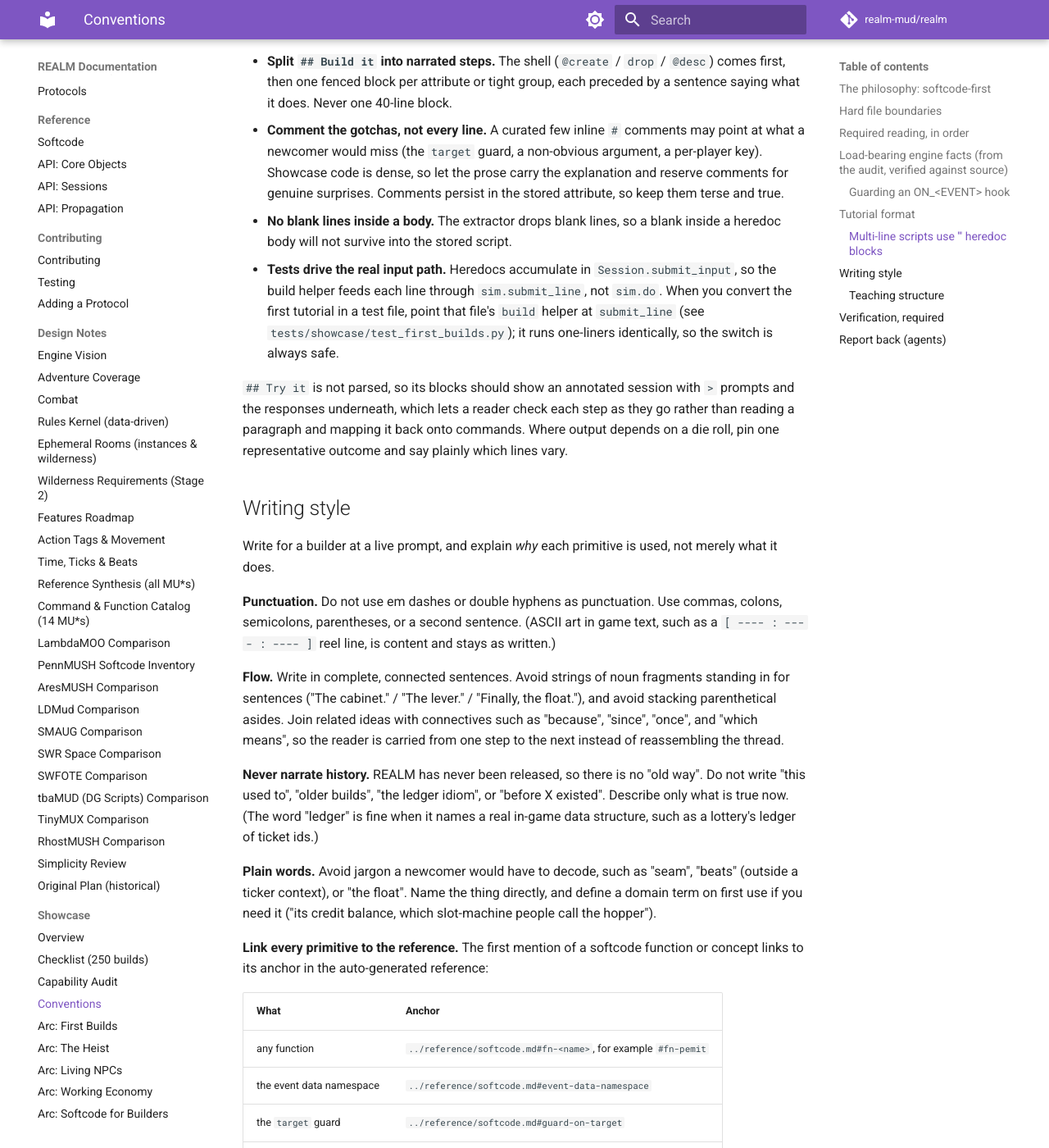
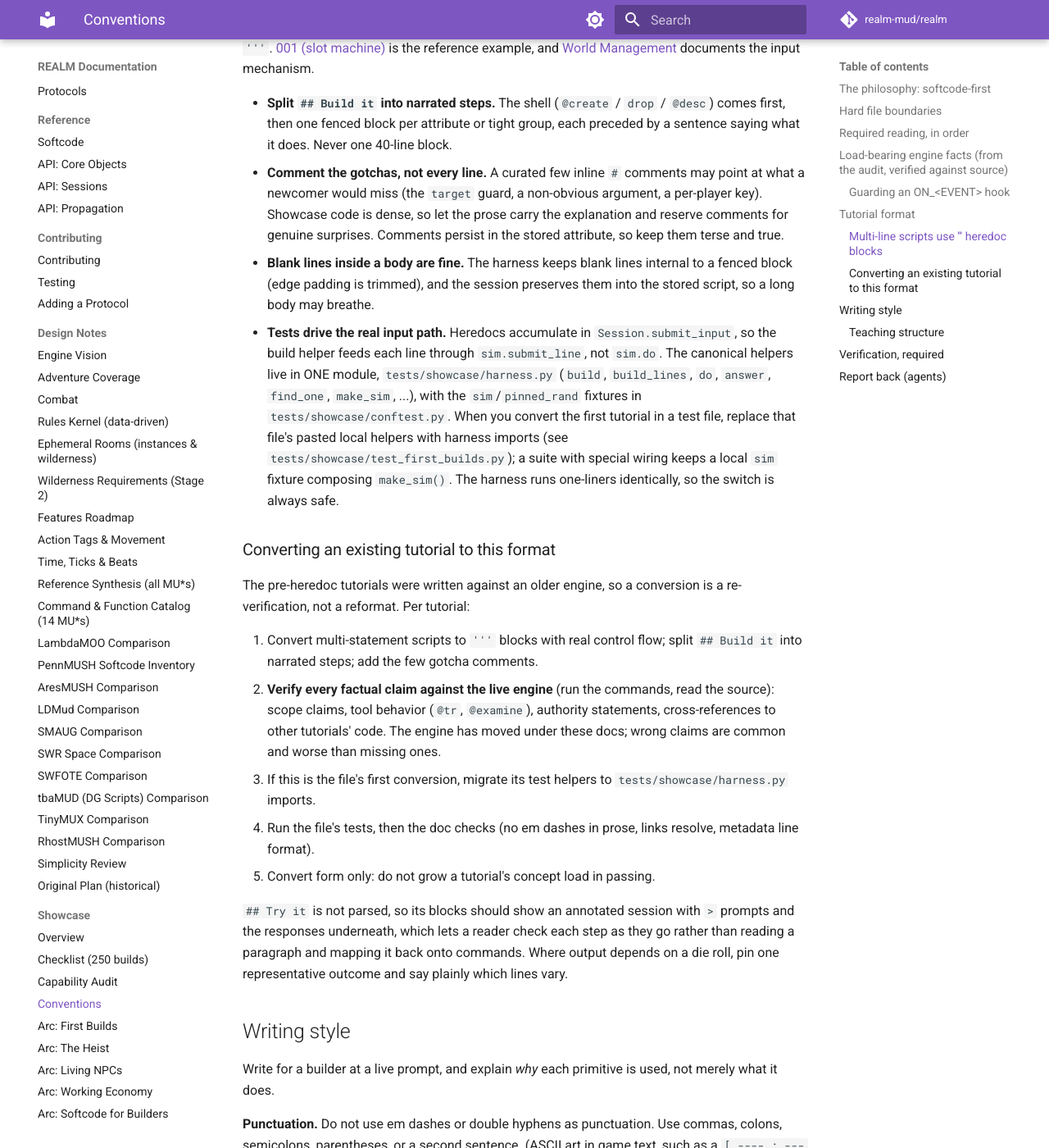
Before and after one commit to count-infinity/realm, an MkDocs documentation site: the page built from docs/showcase/CONVENTIONS.md, in a window 1280 px wide and 1400 px high, scrolled down 3182 px. Shown: the whole window at 82% size. Built offline with MkDocs 1.6.1 and Material for MkDocs 9.7.7, drawn with Linux system fonts in a browser that asks for light colours; comment, search, counter and statistics services are not loaded; some of the changed text lies outside the part shown.

Commit message:
Test harness.  Conventions.

`````diff
--- a/docs/showcase/CONVENTIONS.md
+++ b/docs/showcase/CONVENTIONS.md
@@ -10,8 +10,9 @@
 A showcase tutorial is a **sequence of in-game commands a builder types live**
 (`@dig`, `@create`, `@behavior`, `@set obj/on_tick = ...`, `[[...]]` inline
 expressions, wards, wizards, masters). REALM's thesis is that games are built
-from inside the game, and every tutorial proves it. **No Python appears in the
-tutorial path.**
+from inside the game, and every tutorial proves it. **No Python *files* appear
+in the tutorial path** — no engine edits, nothing on disk; script bodies are
+sandboxed Python, but always typed in-game as attribute values.
 
 If you hit an engine gap (a primitive the audit promised is missing, or a small
 addition would be needed), do **not** edit engine source. Note the gap precisely
@@ -116,9 +117,9 @@
 ```
 
 **`## Build it` is machine-executed.** The test harness's `build_lines()` reads
-every non-blank line from the ```` ```text ```` fenced blocks under the literal
-heading `## Build it`, up to the next `##` heading, and runs them through the
-dispatcher. So:
+every line from the ```` ```text ```` fenced blocks under the literal heading
+`## Build it`, up to the next `##` heading (keeping blank lines inside a block,
+trimming blank padding at its edges), and runs them through the dispatcher. So:
 
 - Put **only** commands a builder types in those fenced blocks. No prose, no
   `>` prompts, no expected output.
@@ -144,14 +145,37 @@
   argument, a per-player key). Showcase code is dense, so let the prose carry the
   explanation and reserve comments for genuine surprises. Comments persist in the
   stored attribute, so keep them terse and true.
-- **No blank lines inside a body.** The extractor drops blank lines, so a blank
-  inside a heredoc body will not survive into the stored script.
+- **Blank lines inside a body are fine.** The harness keeps blank lines
+  internal to a fenced block (edge padding is trimmed), and the session
+  preserves them into the stored script, so a long body may breathe.
 - **Tests drive the real input path.** Heredocs accumulate in
   `Session.submit_input`, so the build helper feeds each line through
-  `sim.submit_line`, not `sim.do`. When you convert the first tutorial in a test
-  file, point that file's `build` helper at `submit_line` (see
-  `tests/showcase/test_first_builds.py`); it runs one-liners identically, so the
-  switch is always safe.
+  `sim.submit_line`, not `sim.do`. The canonical helpers live in ONE module,
+  `tests/showcase/harness.py` (`build`, `build_lines`, `do`, `answer`,
+  `find_one`, `make_sim`, ...), with the `sim`/`pinned_rand` fixtures in
+  `tests/showcase/conftest.py`. When you convert the first tutorial in a test
+  file, replace that file's pasted local helpers with harness imports (see
+  `tests/showcase/test_first_builds.py`); a suite with special wiring keeps a
+  local `sim` fixture composing `make_sim()`. The harness runs one-liners
+  identically, so the switch is always safe.
+
+### Converting an existing tutorial to this format
+
+The pre-heredoc tutorials were written against an older engine, so a
+conversion is a re-verification, not a reformat. Per tutorial:
+
+1. Convert multi-statement scripts to `'''` blocks with real control flow;
+   split `## Build it` into narrated steps; add the few gotcha comments.
+2. **Verify every factual claim against the live engine** (run the commands,
+   read the source): scope claims, tool behavior (`@tr`, `@examine`),
+   authority statements, cross-references to other tutorials' code. The
+   engine has moved under these docs; wrong claims are common and worse than
+   missing ones.
+3. If this is the file's first conversion, migrate its test helpers to
+   `tests/showcase/harness.py` imports.
+4. Run the file's tests, then the doc checks (no em dashes in prose, links
+   resolve, metadata line format).
+5. Convert form only: do not grow a tutorial's concept load in passing.
 
 `## Try it` is not parsed, so its blocks should show an annotated session with
 `>` prompts and the responses underneath, which lets a reader check each step
`````
Also changed, not shown: BACKLOG.md (+26 -0 lines), 5 other files.
